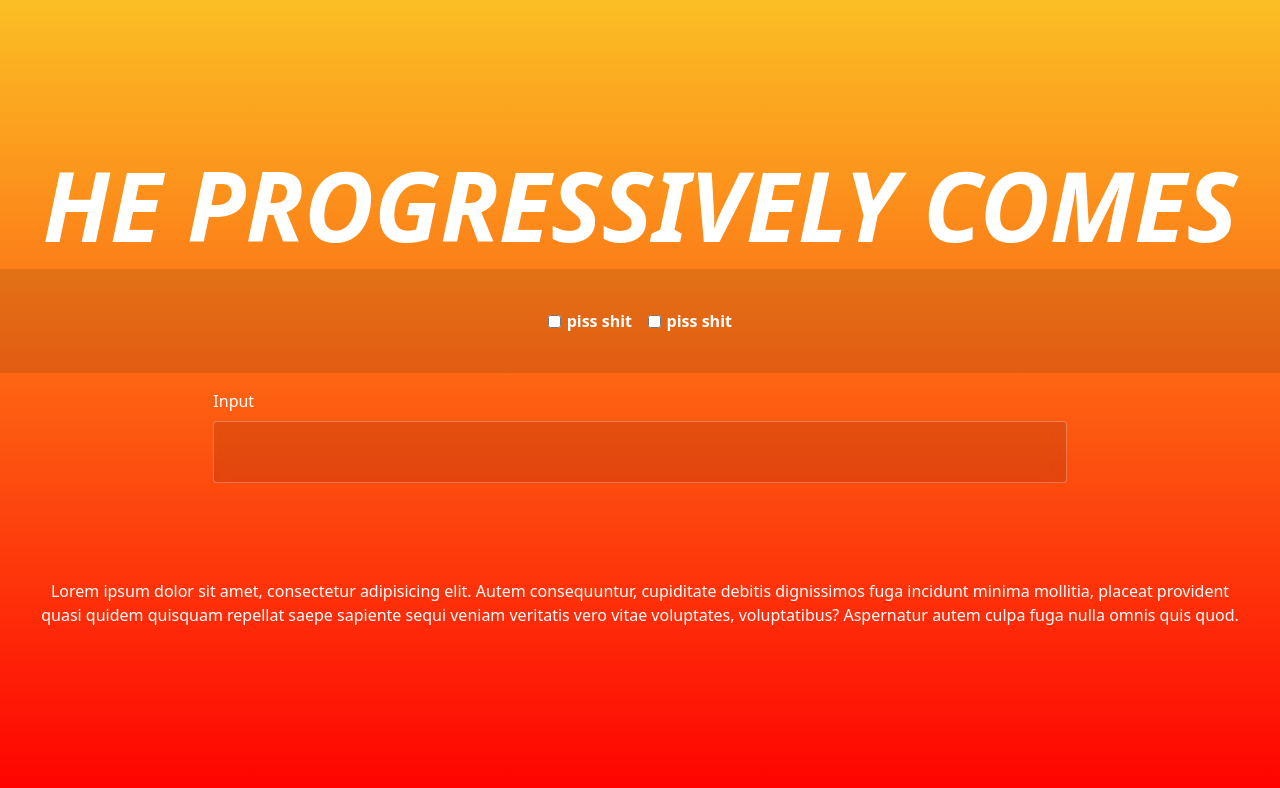
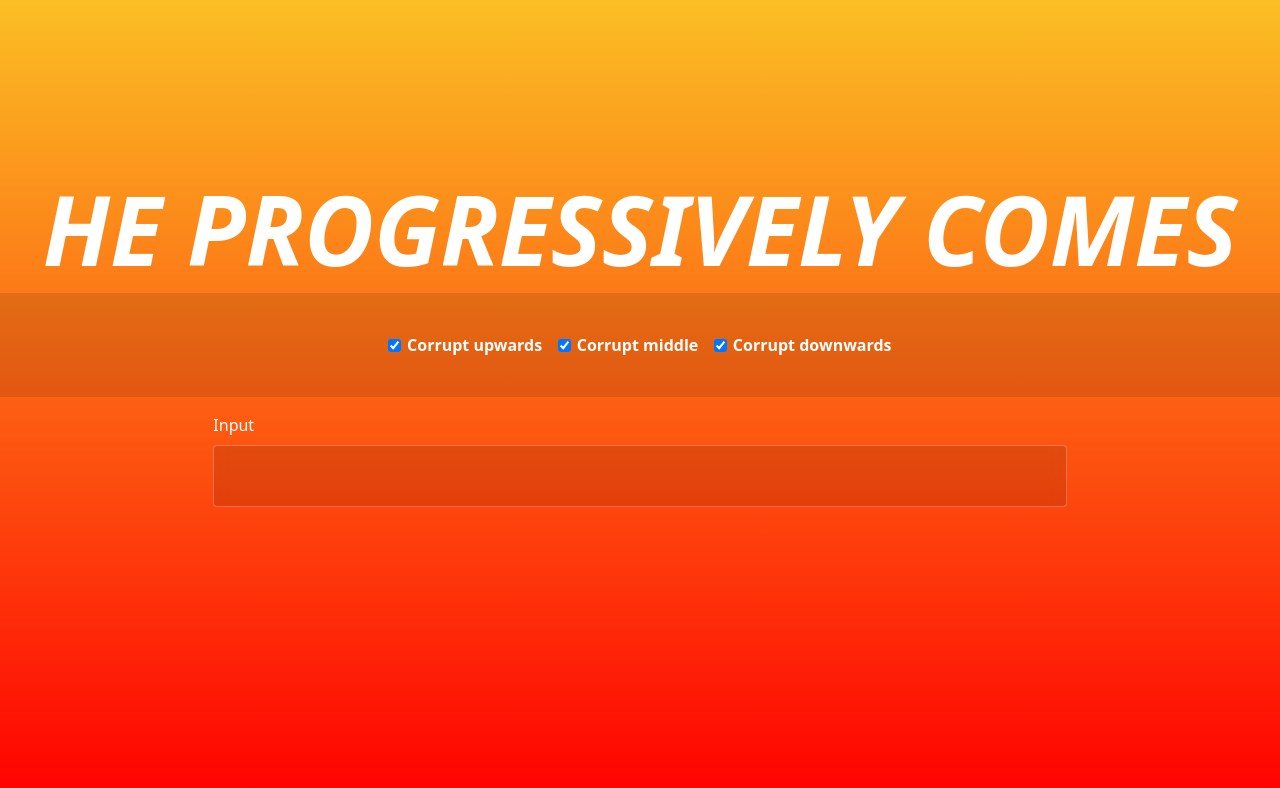
Before and after one commit to SugarF0x/progressive-zalgo, a Nuxt app: page / in a window 1280 px wide. Shown: the top 788 px of the page. Built offline with nearby package versions, Linux system fonts and the light colour scheme.

Commit message:
dev: setup data flow

```diff
--- a/components/Controls.vue
+++ b/components/Controls.vue
@@ -1,9 +1,17 @@
+<script setup lang="ts">
+import { Settings } from '~/definitions'
+
+const settings = reactive<Settings>({
+  shouldGenerateDownwards: true,
+  shouldGenerateUpwards: true,
+  shouldGenerateMiddle: true
+})
+
+const input = ref('')
+</script>
+
 <template>
-  <ControlsSettings />
-  <ControlsInput />
-  <ControlsOutput />
+  <ControlsSettings v-model="settings" />
+  <ControlsInput v-model="input" />
+  <ControlsOutput :value="input" :settings="settings" />
 </template>
-
-<style scoped lang="scss">
-
-</style>
--- a/components/Controls/Input.vue
+++ b/components/Controls/Input.vue
@@ -1,11 +1,16 @@
 <script setup lang="ts">
-
+defineProps<{
+  modelValue: string
+}>()
+defineEmits<{
+  (e: "update:modelValue"): string
+}>()
 </script>
 
 <template>
   <label class="textarea-label">
     <span class="textarea-title"> Input </span>
-    <textarea class="textarea-control" />
+    <textarea class="textarea-control" :value="modelValue" @input="$emit('update:modelValue', $event.target.value)" />
   </label>
 </template>
 
--- a/components/Controls/Output.vue
+++ b/components/Controls/Output.vue
@@ -1,10 +1,17 @@
 <script setup lang="ts">
+import { Settings } from '~/definitions'
 
+const props = defineProps<{
+  value: string
+  settings: Settings
+}>()
+
+const transformed = computed(() => props.value)
 </script>
 
 <template>
   <div class="output">
-    Lorem ipsum dolor sit amet, consectetur adipisicing elit. Autem consequuntur, cupiditate debitis dignissimos fuga incidunt minima mollitia, placeat provident quasi quidem quisquam repellat saepe sapiente sequi veniam veritatis vero vitae voluptates, voluptatibus? Aspernatur autem culpa fuga nulla omnis quis quod.
+    {{ transformed }}
   </div>
 </template>
 
--- a/components/Controls/Settings.vue
+++ b/components/Controls/Settings.vue
@@ -1,11 +1,19 @@
 <script setup lang="ts">
+import { Settings } from '~/definitions'
 
+defineProps<{
+  modelValue: Settings
+}>()
+defineEmits<{
+  (e: "update:modelValue"): Settings
+}>()
 </script>
 
 <template>
   <Dash class="settings">
-    <Checkbox> piss shit </Checkbox>
-    <Checkbox> piss shit </Checkbox>
+    <Checkbox v-model="modelValue.shouldGenerateDownwards"> Corrupt upwards </Checkbox>
+    <Checkbox v-model="modelValue.shouldGenerateUpwards"> Corrupt middle </Checkbox>
+    <Checkbox v-model="modelValue.shouldGenerateMiddle"> Corrupt downwards </Checkbox>
   </Dash>
 </template>
 
--- /dev/null
+++ b/definitions/index.ts
@@ -0,0 +1 @@
+export * from './settings'
--- /dev/null
+++ b/definitions/settings.ts
@@ -0,0 +1,5 @@
+export interface Settings {
+  shouldGenerateDownwards: boolean
+  shouldGenerateUpwards: boolean
+  shouldGenerateMiddle: boolean
+}
```
